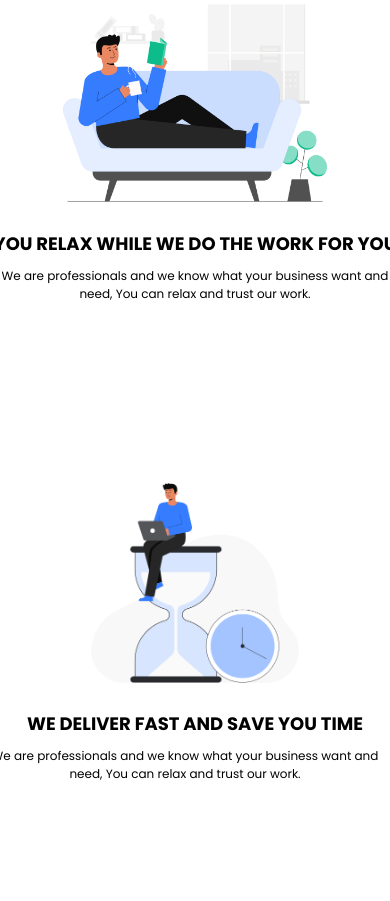
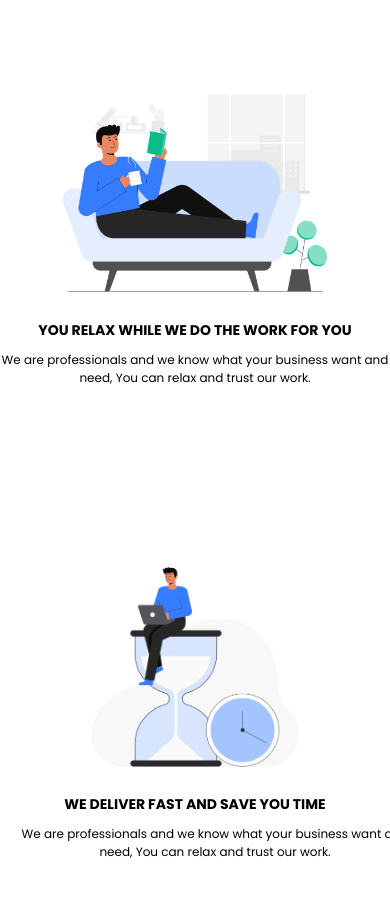
Before and after one commit to reedzclone/ReedzDesign, a website built with Vite: page index.html in a window 390 px wide. Shown: the part 997-1898 px from the top of the page. Built offline with nearby package versions, Linux system fonts and the light colour scheme.

Commit message:
update made

```diff
--- a/css/style.css
+++ b/css/style.css
@@ -436,7 +436,7 @@ hr {
 @media screen and (max-width: 480px) and (min-width: 200px){
 
     body {
-        width: 100%;
+        margin: 60px;
     }
     .nav-container {
         margin-top: 0px;
@@ -452,7 +452,7 @@ hr {
     .left-second-section-title {
         text-align: center;
         margin-top: 20px;
-        font-size: 18px;
+        font-size: 14px;
     }
 
     .left-second-section-desc, .left-third-section-desc{
@@ -472,6 +472,10 @@ hr {
 
     .third-section {
         margin-left: 0;
+    }
+
+    .right-third-section {
+        align-items: center;
     }
 
 
```
